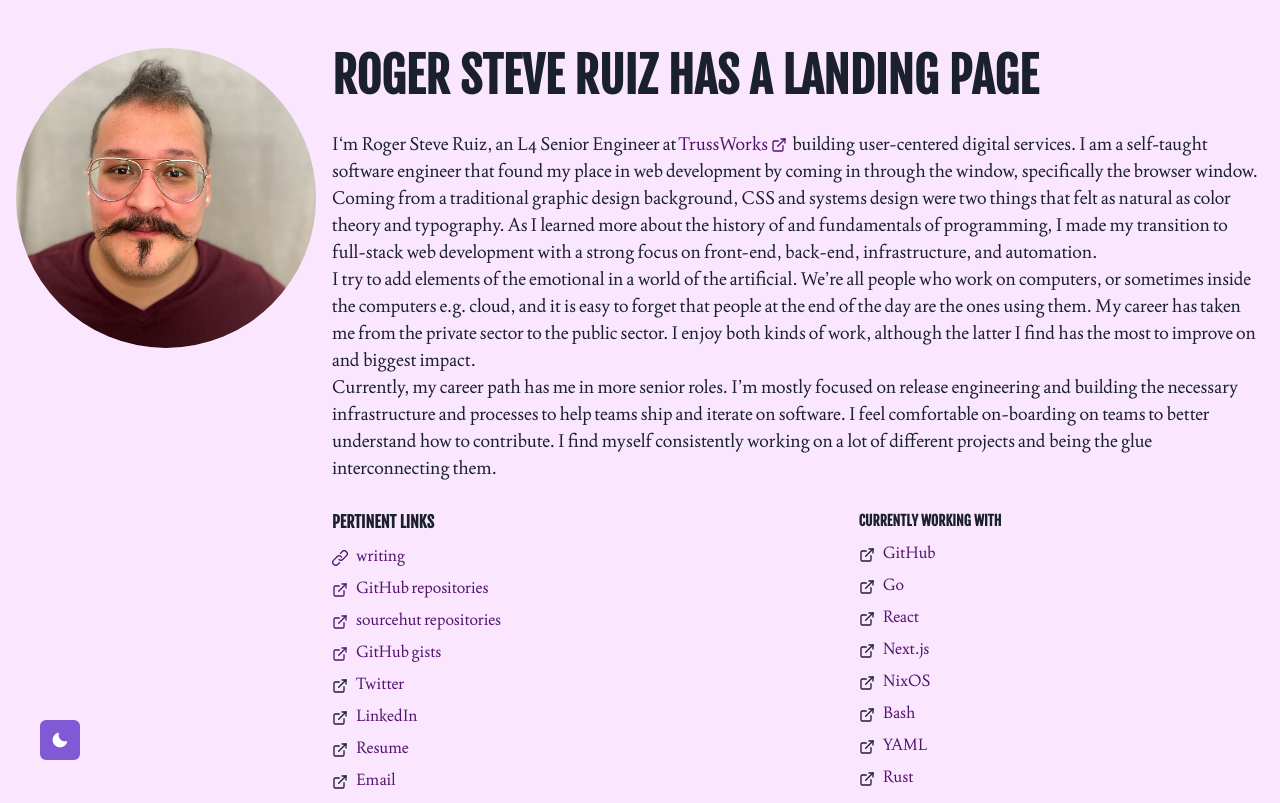
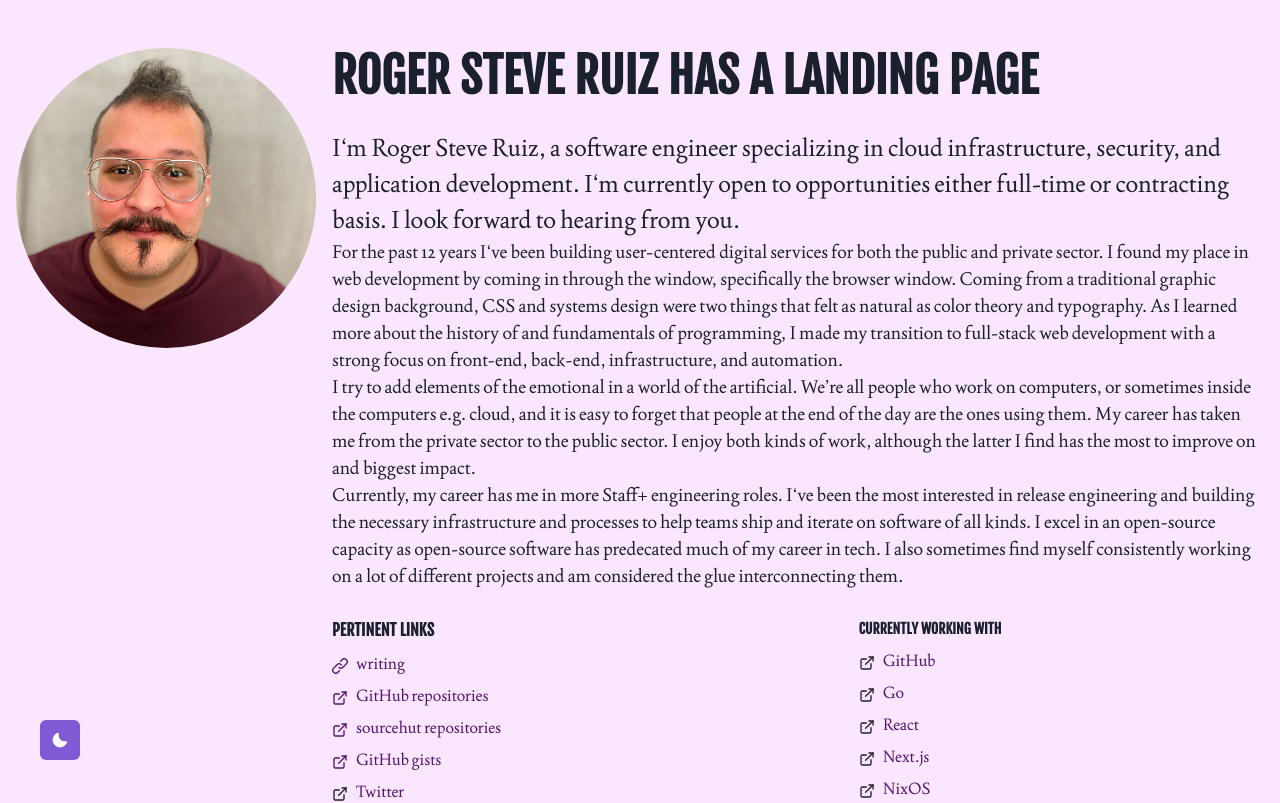
Before and after one commit to rogeruiz/srht-landing-page, a Next.js app: page / in a window 1280 px wide. Shown: the top 803 px of the page. Built offline with nearby package versions, Linux system fonts and the light colour scheme.

Commit message:
Cambiando mi biografía

```diff
--- a/pages/index.js
+++ b/pages/index.js
@@ -30,19 +30,21 @@ const Home = () => {
         <Heading as="h1" fontSize={'5xl'} textTransform={'uppercase'} mb={3}>
           Roger Steve Ruiz has a landing page
         </Heading>
+        <Text fontSize={'2xl'}>
+          I&lsquo;m Roger Steve Ruiz, a software engineer specializing in cloud
+          infrastructure, security, and application development. I&lsquo;m currently
+          open to opportunities either full-time or contracting basis. I look forward
+          to hearing from you.
+        </Text>
         <Text fontSize={'lg'}>
-          I&lsquo;m Roger Steve Ruiz, an L4 Senior Engineer at
-          <Link mx={'2px'} href="https://truss.works/">
-            TrussWorks <ExternalLinkIcon fontSize={'1rem'} mr="3px" />
-          </Link>
-          building user-centered digital services. I am a self-taught software
-          engineer that found my place in web development by coming in through
-          the window, specifically the browser window. Coming from a traditional
-          graphic design background, CSS and systems design were two things that
-          felt as natural as color theory and typography. As I learned more
-          about the history of and fundamentals of programming, I made my
-          transition to full-stack web development with a strong focus on
-          front-end, back-end, infrastructure, and automation.
+          For the past 12 years I&lsquo;ve been building user-centered digital
+          services for both the public and private sector. I found my place in web
+          development by coming in through the window, specifically the browser window.
+          Coming from a traditional graphic design background, CSS and systems design
+          were two things that felt as natural as color theory and typography. As I
+          learned more about the history of and fundamentals of programming, I made my
+          transition to full-stack web development with a strong focus on front-end,
+          back-end, infrastructure, and automation.
         </Text>
         <Text fontSize={'lg'}>
           I try to add elements of the emotional in a world of the artificial.
@@ -54,12 +56,13 @@ const Home = () => {
           impact.
         </Text>
         <Text fontSize={'lg'}>
-          Currently, my career path has me in more senior roles. I’m mostly
-          focused on release engineering and building the necessary
-          infrastructure and processes to help teams ship and iterate on
-          software. I feel comfortable on-boarding on teams to better understand
-          how to contribute. I find myself consistently working on a lot of
-          different projects and being the glue interconnecting them.
+          Currently, my career has me in more Staff+ engineering roles.
+          I&lsquo;ve been the most interested in release engineering and building the
+          necessary infrastructure and processes to help teams ship and iterate on
+          software of all kinds. I excel in an open-source capacity as open-source
+          software has predecated much of my career in tech. I also sometimes find
+          myself consistently working on a lot of different projects and am considered
+          the glue interconnecting them.
         </Text>
       </GridItem>
       <GridItem colStart={[4, 4]} colSpan={[8, 3]}>
```
